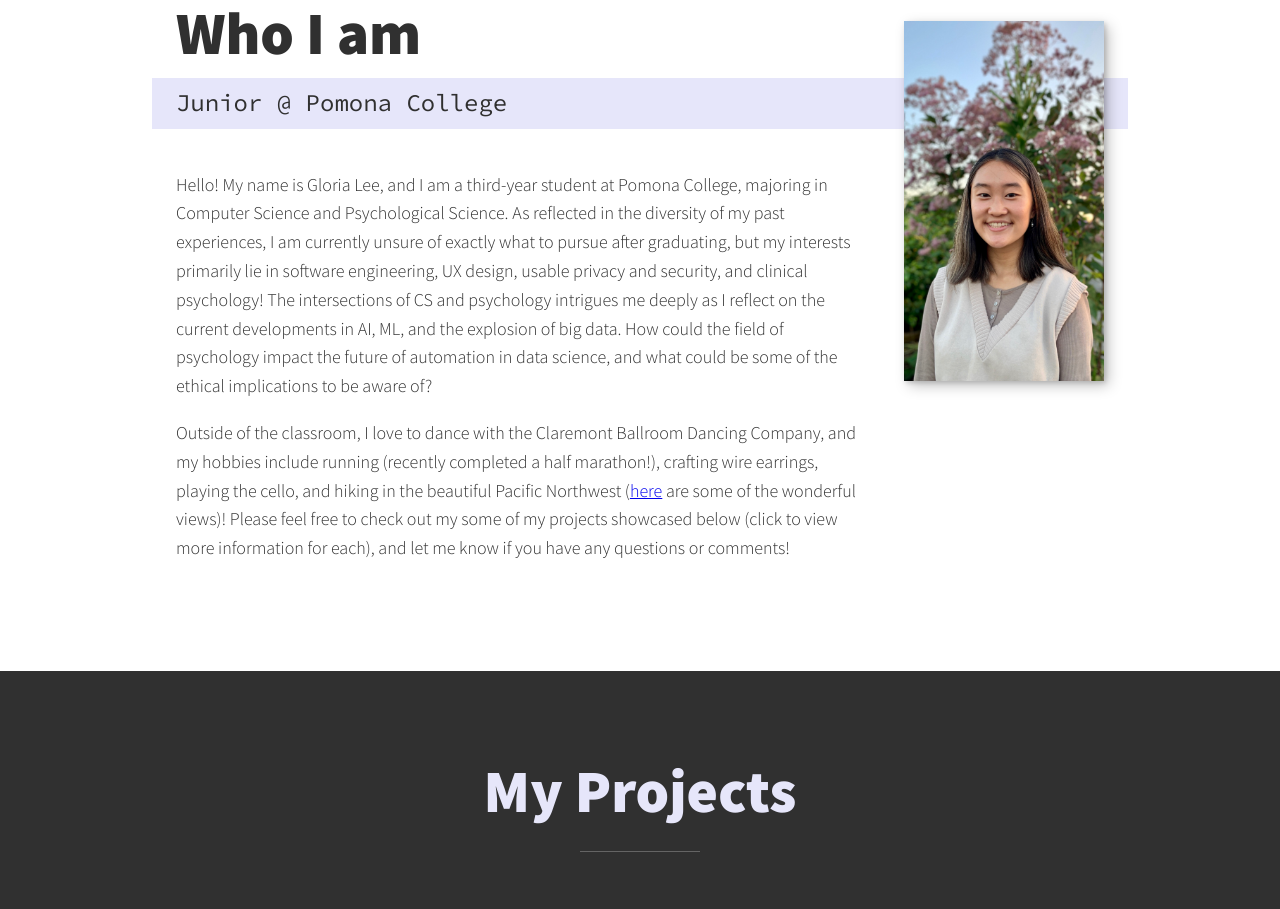
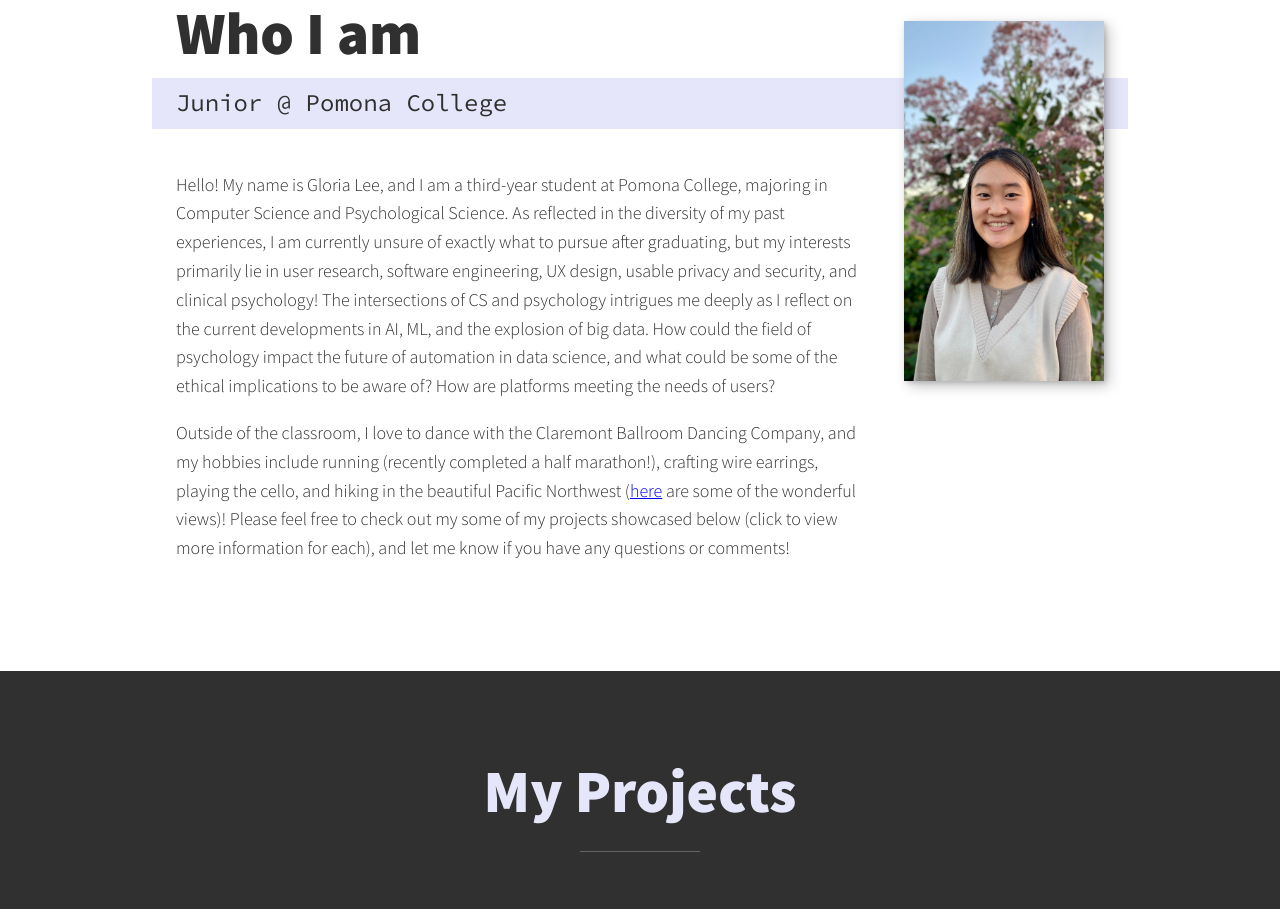
Before and after one commit to gloriagoeun/gloriagoeun.github.io, a plain HTML site: page index.html in a window 1280 px wide. Shown: the part 1411-2320 px from the top of the page. Drawn offline with nearby package versions, Linux system fonts and the light colour scheme.

Commit message:
Update index.html

```diff
--- a/index.html
+++ b/index.html
@@ -84,7 +84,7 @@
             <img src="img/gloriagoeun-03.jpg" alt="another picture of Gloria Lee smiling" class="about-me__img">
 
             <div class="about-me__body">
-                <p>Hello! My name is Gloria Lee, and I am a third-year student at Pomona College, majoring in Computer Science and Psychological Science. As reflected in the diversity of my past experiences, I am currently unsure of exactly what to pursue after graduating, but my interests primarily lie in software engineering, UX design, usable privacy and security, and clinical psychology! The intersections of CS and psychology intrigues me deeply as I reflect on the current developments in AI, ML, and the explosion of big data. How could the field of psychology impact the future of automation in data science, and what could be some of the ethical implications to be aware of? </p>
+                <p>Hello! My name is Gloria Lee, and I am a third-year student at Pomona College, majoring in Computer Science and Psychological Science. As reflected in the diversity of my past experiences, I am currently unsure of exactly what to pursue after graduating, but my interests primarily lie in user research, software engineering, UX design, usable privacy and security, and clinical psychology! The intersections of CS and psychology intrigues me deeply as I reflect on the current developments in AI, ML, and the explosion of big data. How could the field of psychology impact the future of automation in data science, and what could be some of the ethical implications to be aware of? How are platforms meeting the needs of users? </p>
                 <p>Outside of the classroom, I love to dance with the Claremont Ballroom Dancing Company, and my hobbies include running (recently completed a half marathon!), crafting wire earrings, playing the cello, and hiking in the beautiful Pacific Northwest (<a href="subpages/hikingViews.html">here</a> are some of the wonderful views)! Please feel free to check out my some of my projects showcased below (click to view more information for each), and let me know if you have any questions or comments! </p>
             </div>
 
```
